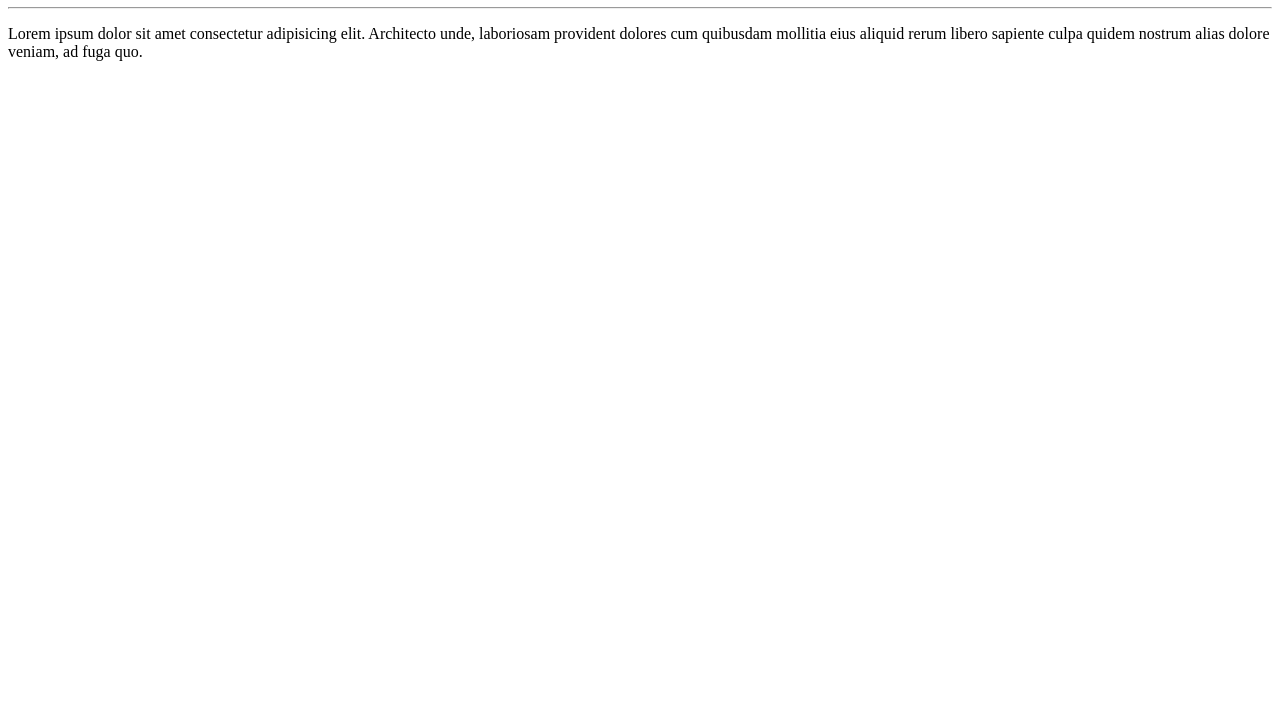
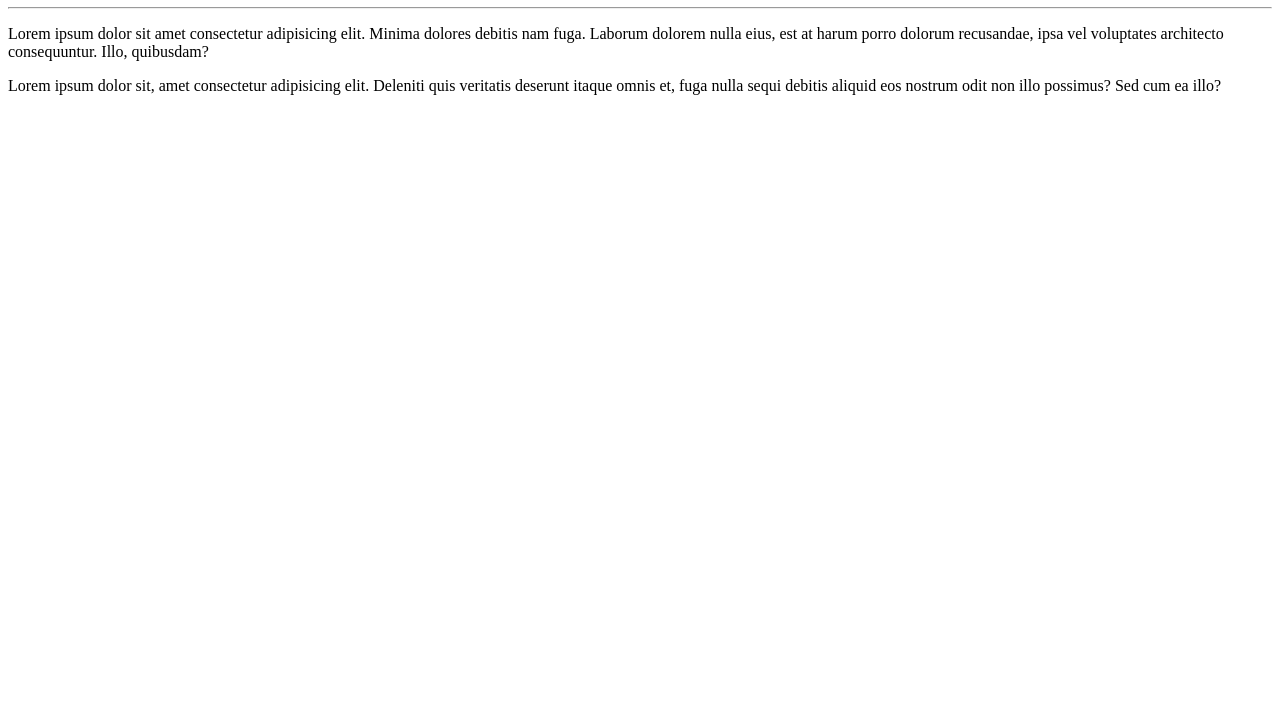
Before and after one commit to D0nR4m0s/helloWorld, a plain HTML site: page helloWorld_site/index.html in a window 1280 px wide. Shown: the part 73-800 px from the top of the page. Drawn offline with Linux system fonts and the light colour scheme.

Commit message:
Change index.html
Adicionei um novo parágrafo.

```diff
--- a/helloWorld_site/index.html
+++ b/helloWorld_site/index.html
@@ -10,8 +10,7 @@
     <body>
         <h1>Olá, Mundo!</h1>
         <hr>
-        <p>Lorem ipsum dolor sit amet consectetur adipisicing elit. Architecto unde, laboriosam provident dolores
-            cum quibusdam mollitia eius aliquid rerum libero sapiente culpa quidem nostrum alias dolore veniam, ad
-            fuga quo.</p>
+        <p>Lorem ipsum dolor sit amet consectetur adipisicing elit. Minima dolores debitis nam fuga. Laborum dolorem nulla eius, est at harum porro dolorum recusandae, ipsa vel voluptates architecto consequuntur. Illo, quibusdam?</p>
+        <p>Lorem ipsum dolor sit, amet consectetur adipisicing elit. Deleniti quis veritatis deserunt itaque omnis et, fuga nulla sequi debitis aliquid eos nostrum odit non illo possimus? Sed cum ea illo?</p>
     </body>
 </html>
```
